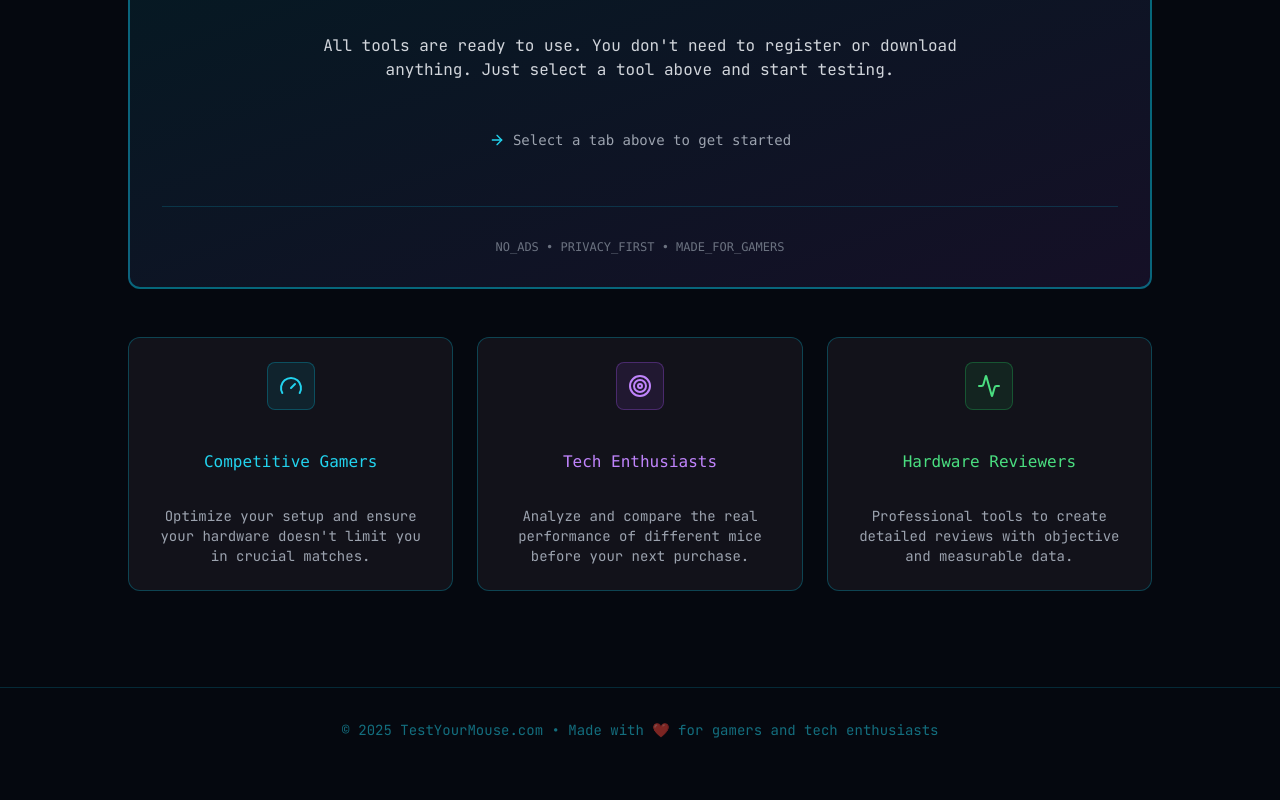
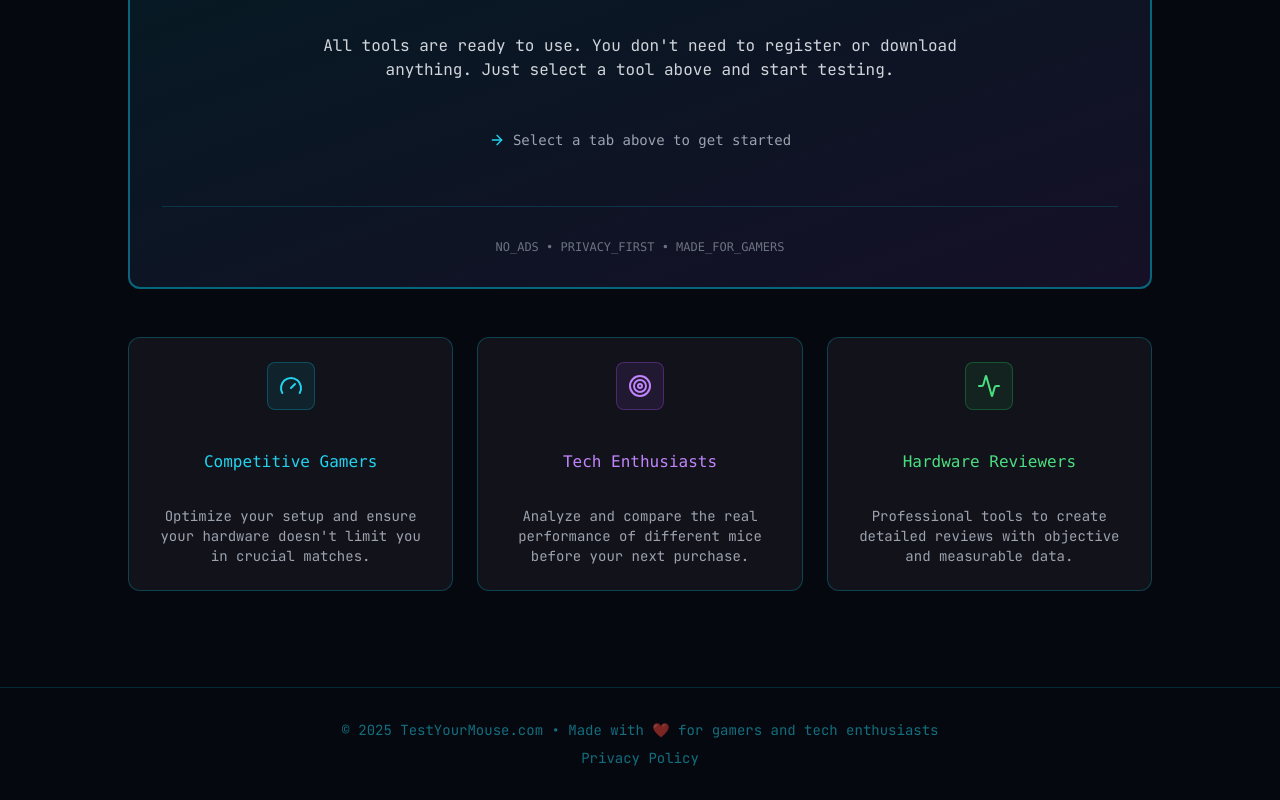
Before and after one commit to JamalDols/testyourmouse, a Next.js app: page / in a window 1280 px wide. Shown: the part 1600-2400 px from the top of the page. Before the commit the page ends 2372 px from the top, so only its background shows below. Built offline with nearby package versions, Linux system fonts and the light colour scheme; no server answers.

Commit message:
feat: Add privacy policy link to footer

```diff
--- a/app/layout.tsx
+++ b/app/layout.tsx
@@ -154,6 +154,11 @@ export default function RootLayout({ children }: { children: React.ReactNode })
             <footer className="border-t border-cyan-500/20 mt-16 py-8" role="contentinfo">
               <div className="max-w-7xl mx-auto px-4 text-center text-sm text-cyan-400/50">
                 <p>© 2025 TestYourMouse.com • Made with ❤️ for gamers and tech enthusiasts</p>
+                <p className="mt-2">
+                  <Link href="/privacy-policy" className="hover:text-cyan-400 transition-colors">
+                    Privacy Policy
+                  </Link>
+                </p>
               </div>
             </footer>
 
```
